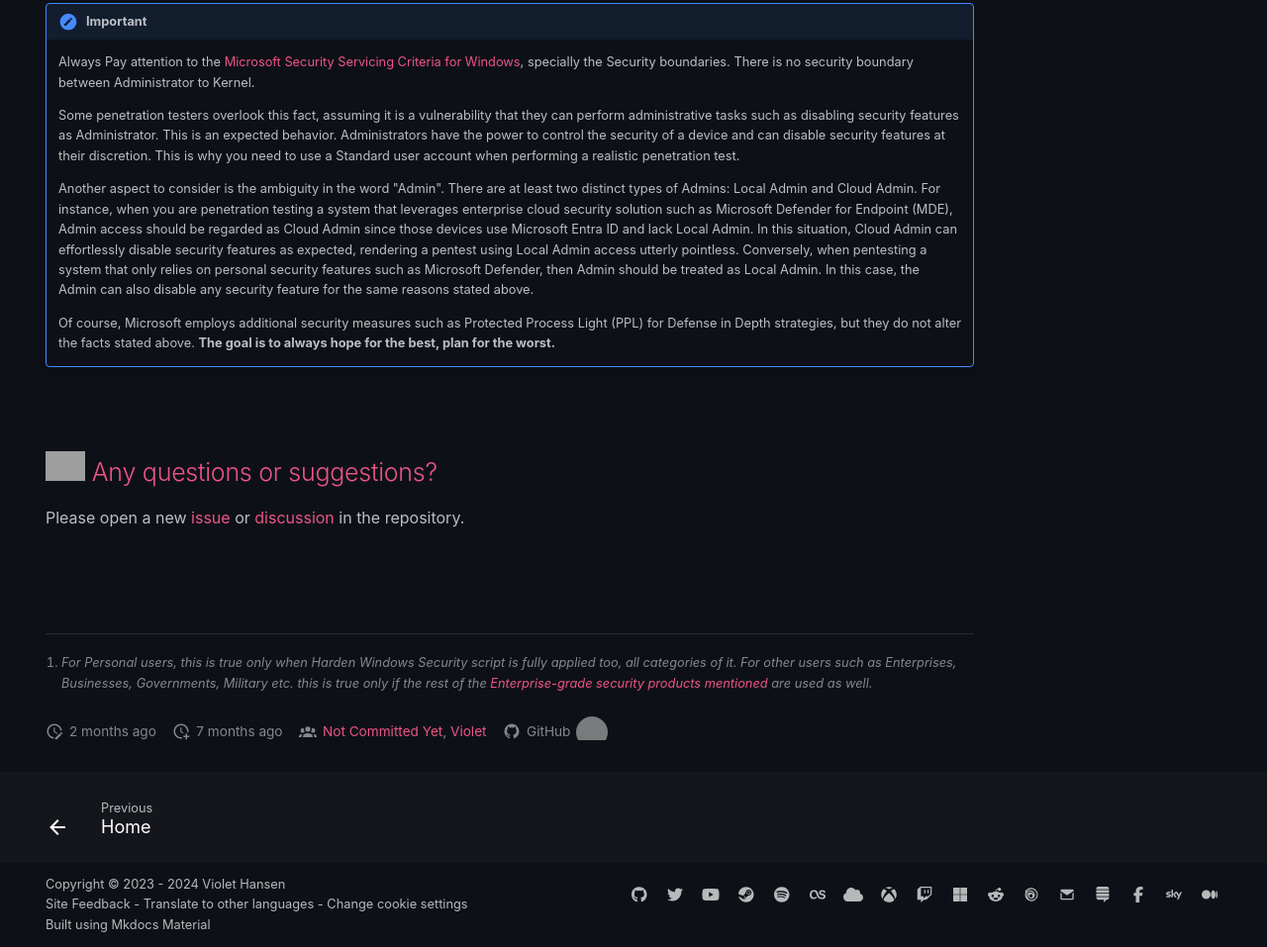
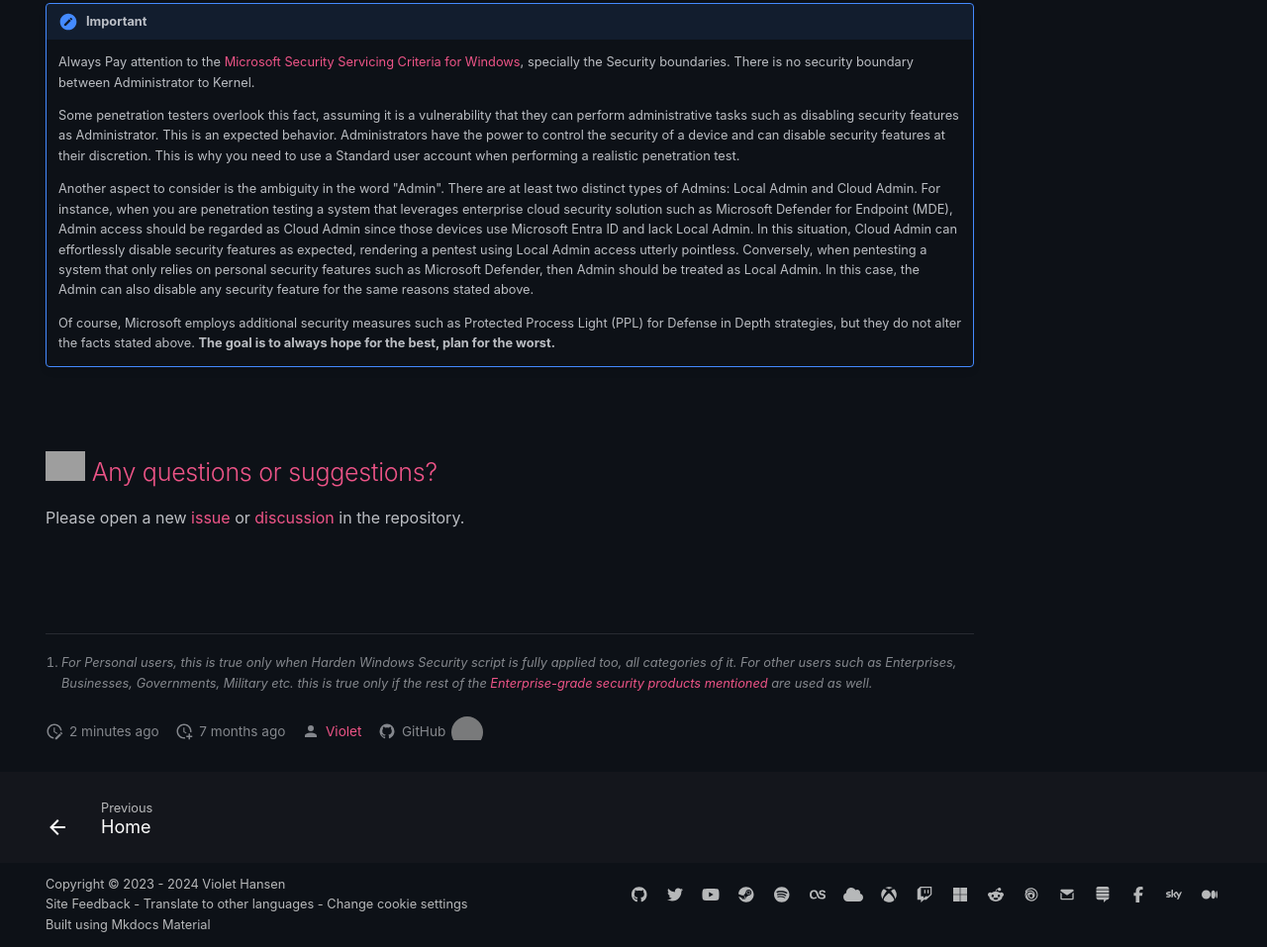
Before and after one commit to HotCakeX/hotcakex.github.io, a plain HTML site: page Rationale/index.html in a window 1280 px wide. Shown: the part 7269-8226 px from the top of the page at 99% size. Drawn offline with Linux system fonts and the light colour scheme; grey boxes are pictures that could not be loaded.

Commit message:
update 2

```diff
--- a/Rationale/index.html
+++ b/Rationale/index.html
@@ -1250,7 +1250,7 @@ or on
     <span class="md-icon" title="Last update">
       <svg xmlns="http://www.w3.org/2000/svg" viewBox="0 0 24 24"><path d="M21 13.1c-.1 0-.3.1-.4.2l-1 1 2.1 2.1 1-1c.2-.2.2-.6 0-.8l-1.3-1.3c-.1-.1-.2-.2-.4-.2m-1.9 1.8-6.1 6V23h2.1l6.1-6.1-2.1-2M12.5 7v5.2l4 2.4-1 1L11 13V7h1.5M11 21.9c-5.1-.5-9-4.8-9-9.9C2 6.5 6.5 2 12 2c5.3 0 9.6 4.1 10 9.3-.3-.1-.6-.2-1-.2s-.7.1-1 .2C19.6 7.2 16.2 4 12 4c-4.4 0-8 3.6-8 8 0 4.1 3.1 7.5 7.1 7.9l-.1.2v1.8Z"/></svg>
     </span>
-    <span class="git-revision-date-localized-plugin git-revision-date-localized-plugin-timeago"><span class="timeago" datetime="2023-12-15T20:08:13+00:00" locale="en"></span></span><span class="git-revision-date-localized-plugin git-revision-date-localized-plugin-iso_date">2023-12-15</span>
+    <span class="git-revision-date-localized-plugin git-revision-date-localized-plugin-timeago"><span class="timeago" datetime="2024-02-24T12:12:49+00:00" locale="en"></span></span><span class="git-revision-date-localized-plugin git-revision-date-localized-plugin-iso_date">2024-02-24</span>
   </span>
 
 
@@ -1270,12 +1270,11 @@ or on
   <span class="md-source-file__fact">
     <span class="md-icon" title="Contributors">
 
-        <svg xmlns="http://www.w3.org/2000/svg" viewBox="0 0 24 24"><path d="M12 5.5A3.5 3.5 0 0 1 15.5 9a3.5 3.5 0 0 1-3.5 3.5A3.5 3.5 0 0 1 8.5 9 3.5 3.5 0 0 1 12 5.5M5 8c.56 0 1.08.15 1.53.42-.15 1.43.27 2.85 1.13 3.96C7.16 13.34 6.16 14 5 14a3 3 0 0 1-3-3 3 3 0 0 1 3-3m14 0a3 3 0 0 1 3 3 3 3 0 0 1-3 3c-1.16 0-2.16-.66-2.66-1.62a5.536 5.536 0 0 0 1.13-3.96c.45-.27.97-.42 1.53-.42M5.5 18.25c0-2.07 2.91-3.75 6.5-3.75s6.5 1.68 6.5 3.75V20h-13v-1.75M0 20v-1.5c0-1.39 1.89-2.56 4.45-2.9-.59.68-.95 1.62-.95 2.65V20H0m24 0h-3.5v-1.75c0-1.03-.36-1.97-.95-2.65 2.56.34 4.45 1.51 4.45 2.9V20Z"/></svg>
+        <svg xmlns="http://www.w3.org/2000/svg" viewBox="0 0 24 24"><path d="M12 4a4 4 0 0 1 4 4 4 4 0 0 1-4 4 4 4 0 0 1-4-4 4 4 0 0 1 4-4m0 10c4.42 0 8 1.79 8 4v2H4v-2c0-2.21 3.58-4 8-4Z"/></svg>
 
     </span>
     <nav>
 
-        <a href="mailto:not.committed.yet">Not Committed Yet</a>,
         <a href="mailto:spynetgirl@outlook.com">Violet</a>
     </nav>
   </span>
```
Also changed, not shown: 1 other file.
